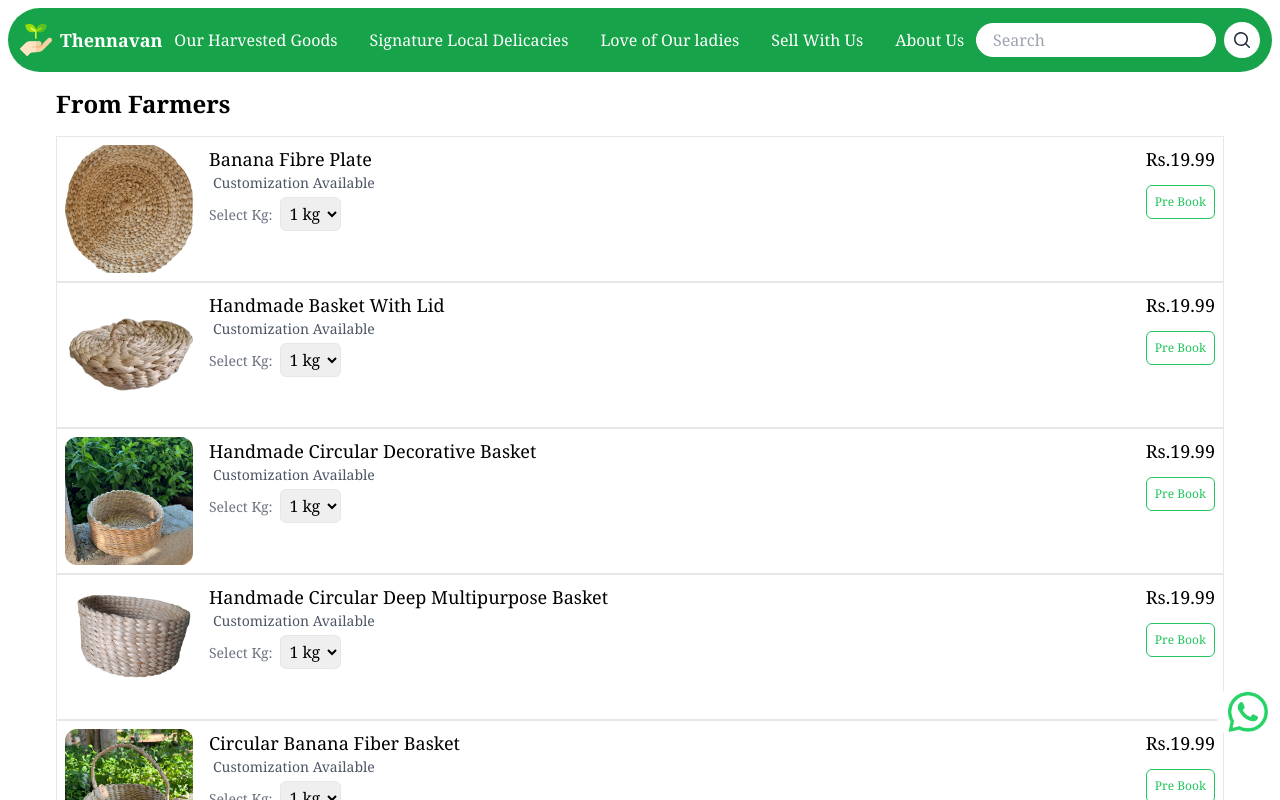
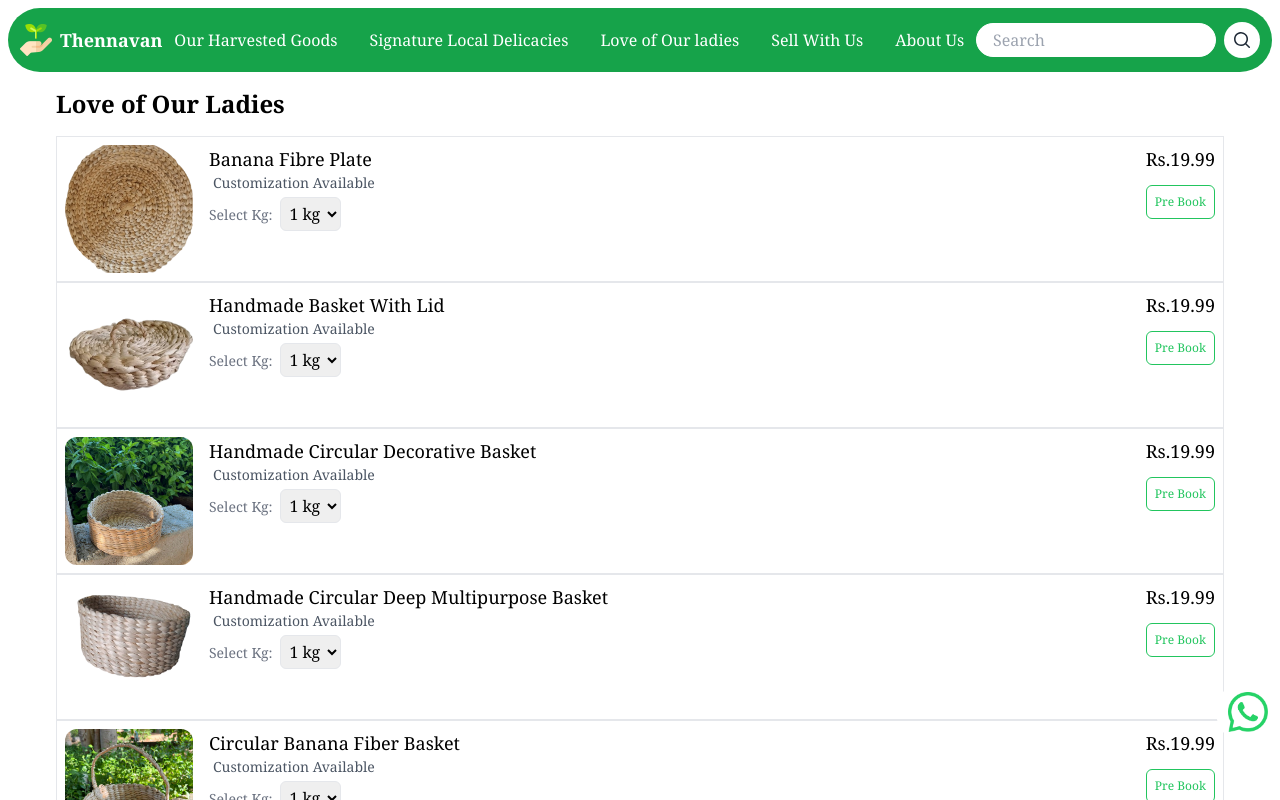
Before and after one commit to GayathriCodes2/THENNAVAN-UI, a Next.js app: page /loveofourladies in a window 1280 px wide. Shown: the top 800 px of the page. Built offline with nearby package versions, Linux system fonts and the light colour scheme.

Commit message:
Added Products

```diff
--- a/app/loveofourladies/page.jsx
+++ b/app/loveofourladies/page.jsx
@@ -179,7 +179,7 @@ const products = [
 const Page = () => {
   return (
     <div>
-      <h1 className="text-2xl font-semibold my-4">From Farmers</h1>
+      <h1 className="text-2xl font-semibold my-4">Love of Our Ladies</h1>
       <img src='/download-removebg-preview.png' alt="Temple Image" className="h-96 w-96 lg:hidden mx-auto" />
       {products.map((product) => (
         <ProductCard key={product.id} {...product} />
```
